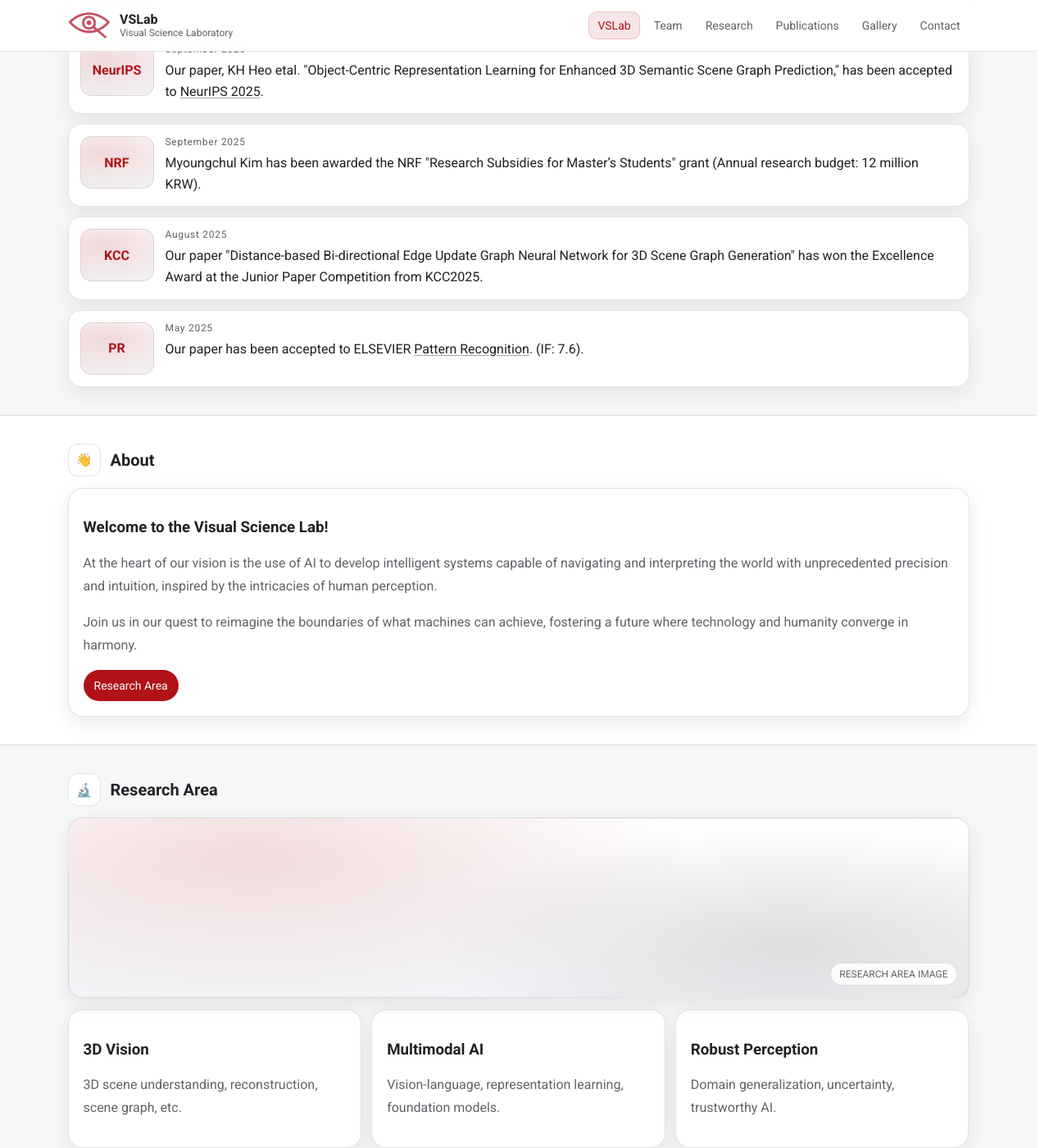
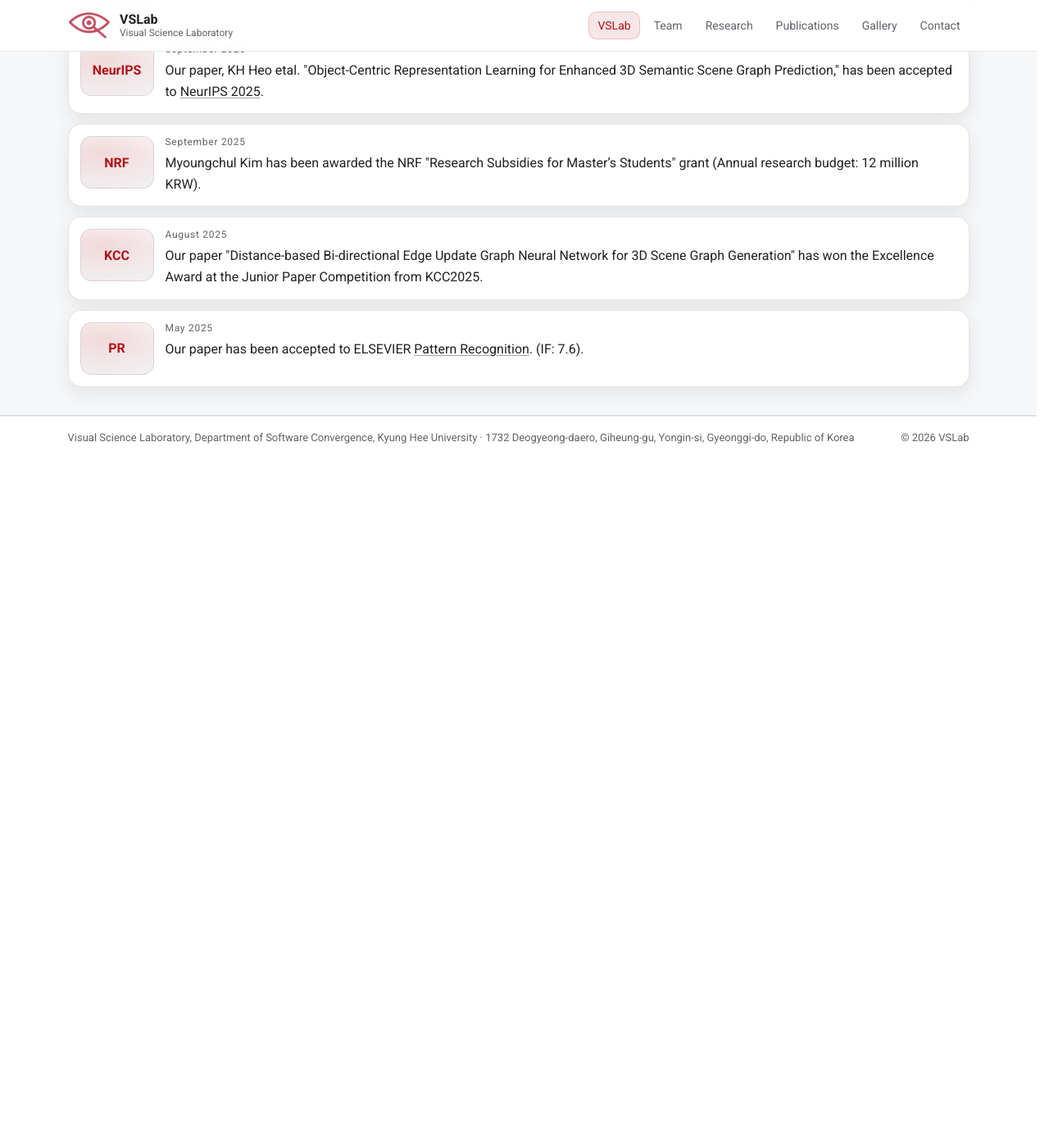
Before and after one commit to VisualScienceLab-KHU/VSLab_Homepage, a Jekyll site: the page built from index.md, in a window 1280 px wide and 1400 px high, scrolled down 1162 px. Shown: the whole window at 82% size. Built offline with Jekyll 4.4.1, drawn with Linux system fonts in a browser that asks for light colours; after the commit the page ends 1721 px from its top, so only the background shows below that.

Commit message:
Edit: main page
rm research section

```diff
--- a/index.md
+++ b/index.md
@@ -197,57 +197,3 @@ permalink: /
     </div>
   </div>
 </section>
-
-
-<section class="section">
-  <div class="wrap">
-    <div class="section__head">
-      <div class="section__icon" aria-hidden="true">👋</div>
-      <h2 class="section__title">About</h2>
-    </div>
-
-    <div class="card">
-      <h3 class="h3">Welcome to the Visual Science Lab!</h3>
-      <p class="muted">
-        At the heart of our vision is the use of AI to develop intelligent systems capable of navigating
-        and interpreting the world with unprecedented precision and intuition, inspired by the intricacies of human perception.
-      </p>
-      <p class="muted">
-        Join us in our quest to reimagine the boundaries of what machines can achieve,
-        fostering a future where technology and humanity converge in harmony.
-      </p>
-
-      <a class="btn primary" href="{{ '/research/' | relative_url }}">Research Area</a>
-    </div>
-  </div>
-</section>
-
-<section class="section alt">
-  <div class="wrap">
-    <div class="section__head">
-      <div class="section__icon" aria-hidden="true">🔬</div>
-      <h2 class="section__title">Research Area</h2>
-    </div>
-
-    <!-- VSLab 홈의 Research Area 이미지/배너 느낌 -->
-    <div class="research-banner" role="img" aria-label="Research area banner placeholder">
-      <div class="research-banner__label">RESEARCH AREA IMAGE</div>
-    </div>
-
-    <!-- 아래 3개 카드도 나중에 실제 연구 키워드로 교체 -->
-    <div class="grid3">
-      <div class="card">
-        <h3 class="h3">3D Vision</h3>
-        <p class="muted">3D scene understanding, reconstruction, scene graph, etc.</p>
-      </div>
-      <div class="card">
-        <h3 class="h3">Multimodal AI</h3>
-        <p class="muted">Vision-language, representation learning, foundation models.</p>
-      </div>
-      <div class="card">
-        <h3 class="h3">Robust Perception</h3>
-        <p class="muted">Domain generalization, uncertainty, trustworthy AI.</p>
-      </div>
-    </div>
-  </div>
-</section>
```
